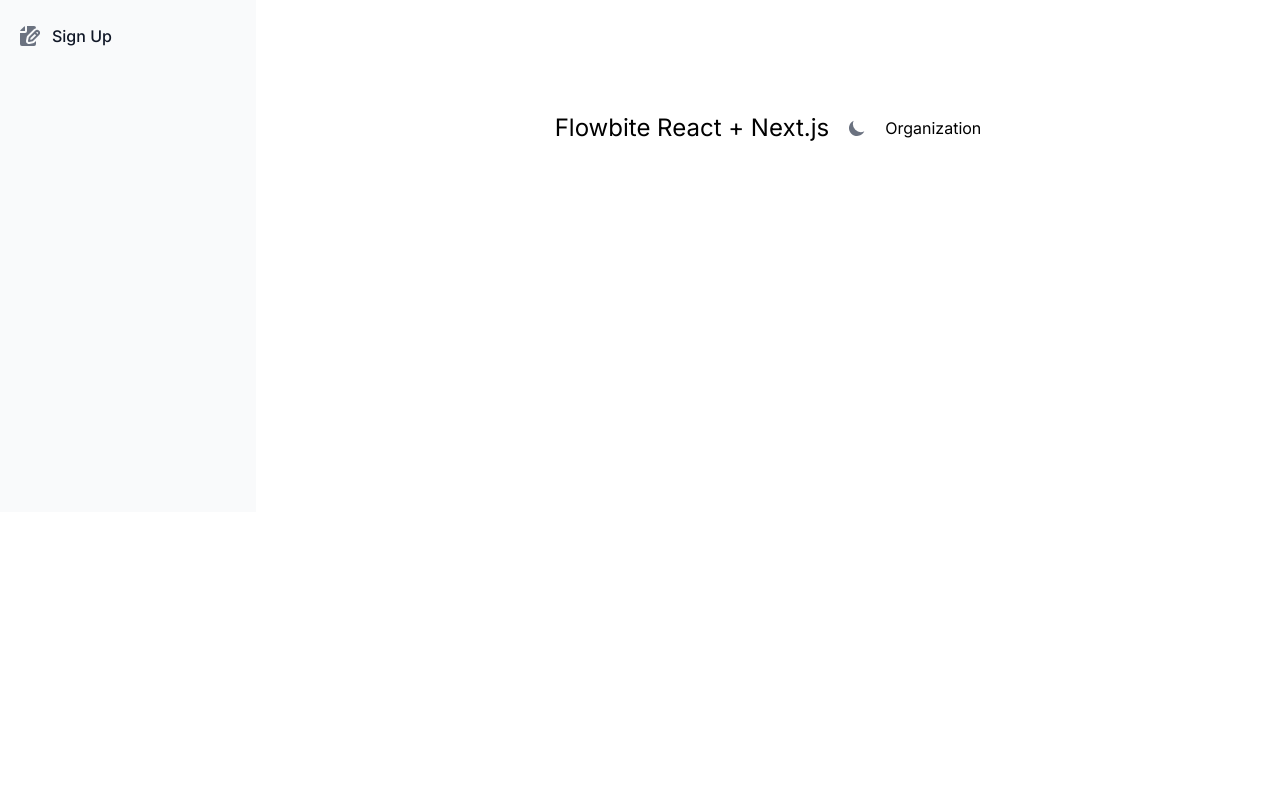
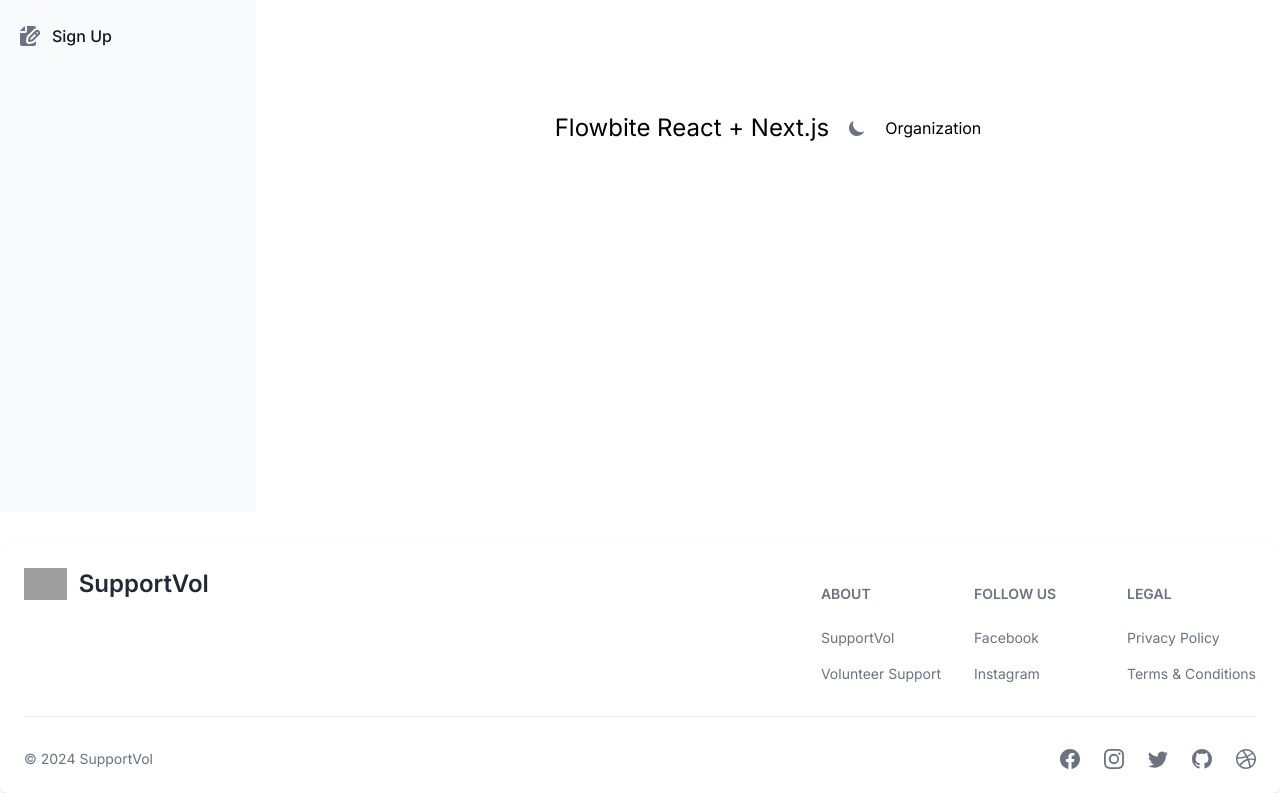
Before and after one commit to SupportVol/Organization-FrontEnd, a Next.js app: page / in a window 1280 px wide. Shown: the part 288-1081 px from the top of the page. Before the commit the page ends 832 px from the top, so only its background shows below. Built offline with nearby package versions, Linux system fonts and the light colour scheme; grey boxes are pictures that could not be loaded.

Commit message:
Footer Added

```diff
--- a/app/layout.tsx
+++ b/app/layout.tsx
@@ -1,8 +1,10 @@
 import type { Metadata } from "next";
 import { Inter } from "next/font/google";
-import {DarkThemeToggle, ThemeModeScript} from "flowbite-react";
+import { DarkThemeToggle, ThemeModeScript } from "flowbite-react";
 import "./globals.css";
 import OrgSideBar from "@/app/main/page";
+import { Footer } from "flowbite-react";
+import { BsDribbble, BsFacebook, BsGithub, BsInstagram, BsTwitter } from "react-icons/bs";
 
 const inter = Inter({ subsets: ["latin"] });
 
@@ -18,17 +20,65 @@
 }>) {
   return (
     <html lang="en">
-      <head><DarkThemeToggle />
+      <head>
+        <DarkThemeToggle />
         <ThemeModeScript />
       </head>
       <body className={inter.className}>
-
-      <div className="flex  bg-amber-100">
-          <OrgSideBar/>
-      </div>
-      <div className="flex flex-col  h-full ml-64 p-4">
+        <div className="flex bg-amber-100">
+          <OrgSideBar />
+        </div>
+        <div className="flex flex-col h-full ml-64 p-4">
           {children}
-      </div>
+        </div>
+        <Footer container>
+          <div className="w-full">
+            <div className="grid w-full justify-between sm:flex sm:justify-between md:flex md:grid-cols-1">
+              <div>
+                <Footer.Brand
+                  href="https://supportvol.com"
+                  src="https://supportvol.com/images/logo.svg"
+                  alt="SupportVol Logo"
+                  name="SupportVol"
+                />
+              </div>
+              <div className="grid grid-cols-2 gap-8 sm:mt-4 sm:grid-cols-3 sm:gap-6">
+                <div>
+                  <Footer.Title title="About" />
+                  <Footer.LinkGroup col>
+                    <Footer.Link href="#">SupportVol</Footer.Link>
+                    <Footer.Link href="#">Volunteer Support</Footer.Link>
+                  </Footer.LinkGroup>
+                </div>
+                <div>
+                  <Footer.Title title="Follow us" />
+                  <Footer.LinkGroup col>
+                    <Footer.Link href="#">Facebook</Footer.Link>
+                    <Footer.Link href="#">Instagram</Footer.Link>
+                  </Footer.LinkGroup>
+                </div>
+                <div>
+                  <Footer.Title title="Legal" />
+                  <Footer.LinkGroup col>
+                    <Footer.Link href="#">Privacy Policy</Footer.Link>
+                    <Footer.Link href="#">Terms &amp; Conditions</Footer.Link>
+                  </Footer.LinkGroup>
+                </div>
+              </div>
+            </div>
+            <Footer.Divider />
+            <div className="w-full sm:flex sm:items-center sm:justify-between">
+              <Footer.Copyright href="#" by="SupportVol" year={2024} />
+              <div className="mt-4 flex space-x-6 sm:mt-0 sm:justify-center">
+                <Footer.Icon href="#" icon={BsFacebook} />
+                <Footer.Icon href="#" icon={BsInstagram} />
+                <Footer.Icon href="#" icon={BsTwitter} />
+                <Footer.Icon href="#" icon={BsGithub} />
+                <Footer.Icon href="#" icon={BsDribbble} />
+              </div>
+            </div>
+          </div>
+        </Footer>
       </body>
     </html>
   );
--- a/package.json
+++ b/package.json
@@ -14,7 +14,9 @@
     "flowbite-react": "^0.8.0",
     "next": "14.1.3",
     "react": "^18",
-    "react-dom": "^18"
+    "react-dom": "^18",
+    "react-slick": "^0.30.2",
+    "slick-carousel": "^1.8.1"
   },
   "devDependencies": {
     "@types/node": "^20",
```
Also changed, not shown: 1 other file (tests, documents, lock files or other folders).
